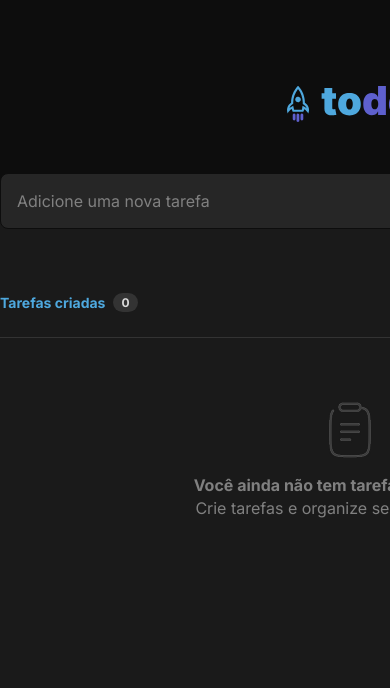
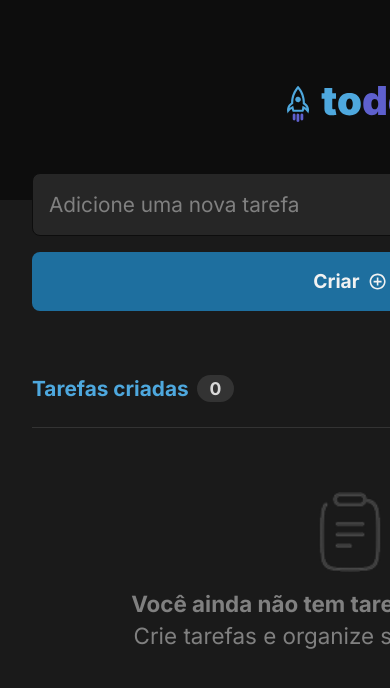
Before and after one commit to ThiagoMoraes97/react-toDo-list, a React (Vite) app: page / in a window 390 px wide. Shown: the top 688 px of the page. Built offline with nearby package versions, Linux system fonts and the light colour scheme.

Commit message:
Mobile version completed.

```diff
--- a/src/App.module.css
+++ b/src/App.module.css
@@ -1,6 +1,7 @@
 .page{
     display: grid;
     grid-template-rows: 12.5rem 1fr;
+
 }
 
 .header {
@@ -109,3 +110,52 @@
 .tasks .tasksList .noRegisteredTasks img {
     margin-bottom: 1rem;
 }
+
+
+@media (max-width: 425px) {
+
+    .main {
+        padding-inline: 2rem;
+    }
+
+    .form {
+        flex-direction: column;
+
+    }
+
+    .form input, .form input::placeholder {
+        font-size: 1.3rem;
+    }
+
+    .form button {
+        display: flex;
+        align-items: center;
+        justify-content: center;
+        font-size: 1.2rem;
+    }
+
+    .form button > svg {
+        width: 1.2rem;
+        height: 1.2rem;
+    }
+
+    .tasks .tasksHeader .tasksCreated, .tasks .tasksHeader .tasksCompleted {
+        font-size: 1.3rem;
+    }
+
+    .tasks .tasksHeader .tasksCreated span, .tasks .tasksHeader .tasksCompleted span{
+        font-size: 1.1rem;
+        padding: 0.2rem 0.8rem;
+    }
+
+    .tasks .tasksList .noRegisteredTasks{
+        font-size: 1.4rem;
+    }
+
+    .tasks .tasksList .noRegisteredTasks img{
+        height: 5rem;
+        width: 5rem;
+    }
+
+
+}
--- a/src/components/Task.module.css
+++ b/src/components/Task.module.css
@@ -71,3 +71,26 @@
 .task button:hover{
     color: var(--danger);
 }
+
+@media (max-width: 425px) {
+
+    .task {
+        width: 100%;
+        gap: 1.8rem;
+    }
+
+    .task label{
+        width: 25px;
+        height: 25px;
+    }
+
+    .task p {
+        font-size: 1.3rem;
+    }
+
+    .task button > svg{
+        height: 1.6rem;
+        width: 1.6rem;
+    }
+
+}
```
